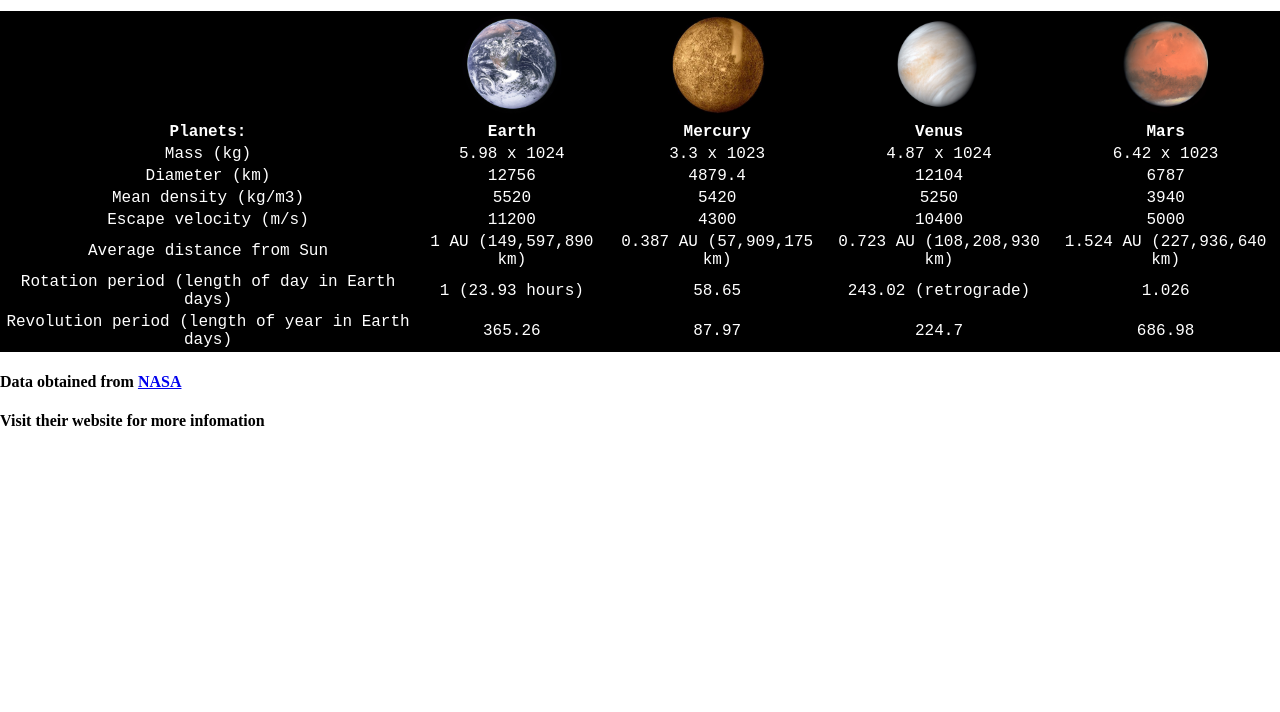
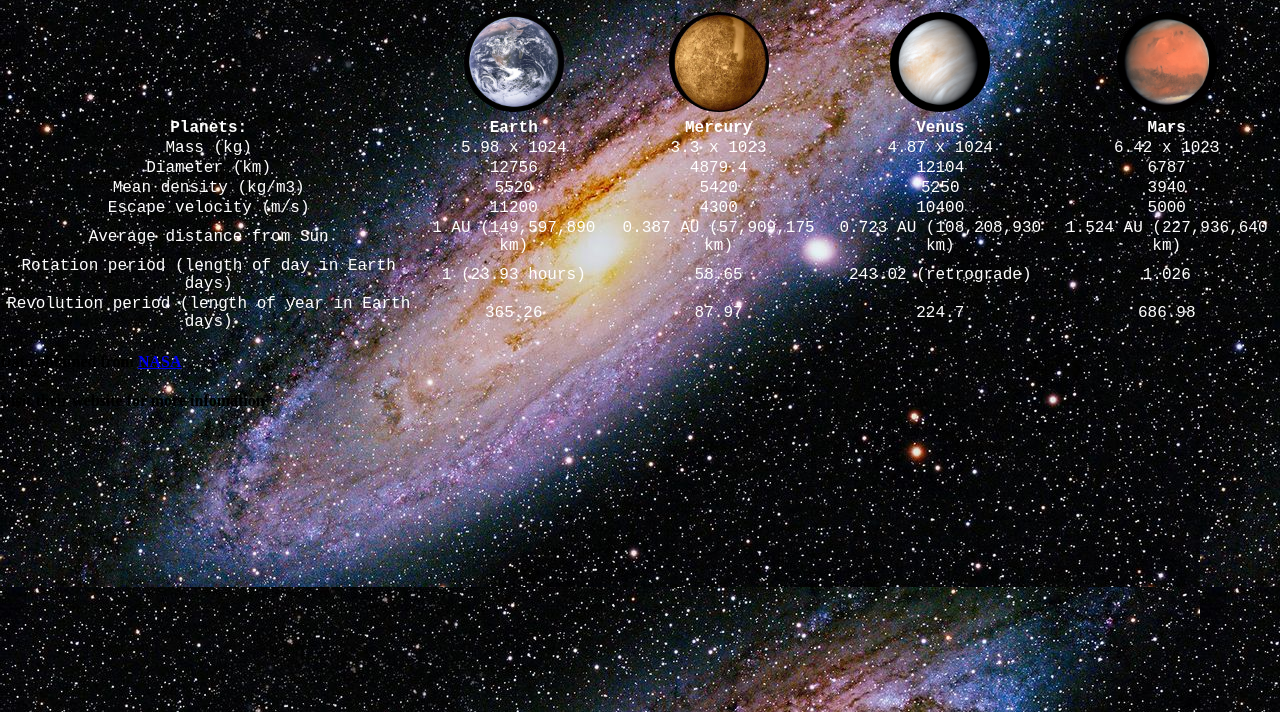
Before and after one commit to Rjackson3/itmd-lab5, a plain HTML site: page index.html in a window 1280 px wide. Shown: the part 88-800 px from the top of the page. Drawn offline with Linux system fonts and the light colour scheme.

Commit message:
style change

```diff
--- a/style.css
+++ b/style.css
@@ -1,5 +1,5 @@
 body {
-  background-image: url("image/milky way galaxy.jpg");
+  background-image: url("images/milky way galaxy.jpg");
   width: 100%;
   height: 100%;
   margin: 0;
@@ -18,7 +18,7 @@ img {
   width: 100px;
 }
 table, th, td  {
-  border: 2px solid black;
+  border: 2px white;
   color: white;
   border-collapse: collapse;
   text-align: center;
@@ -30,7 +30,7 @@ table{
 th,td {
   font-family: 'Courier New', monospace;
   word-wrap: break-word;
-  background-color: #000000;
+  background-color: solid black ;
 }
 p {
   background-color: white;
```
